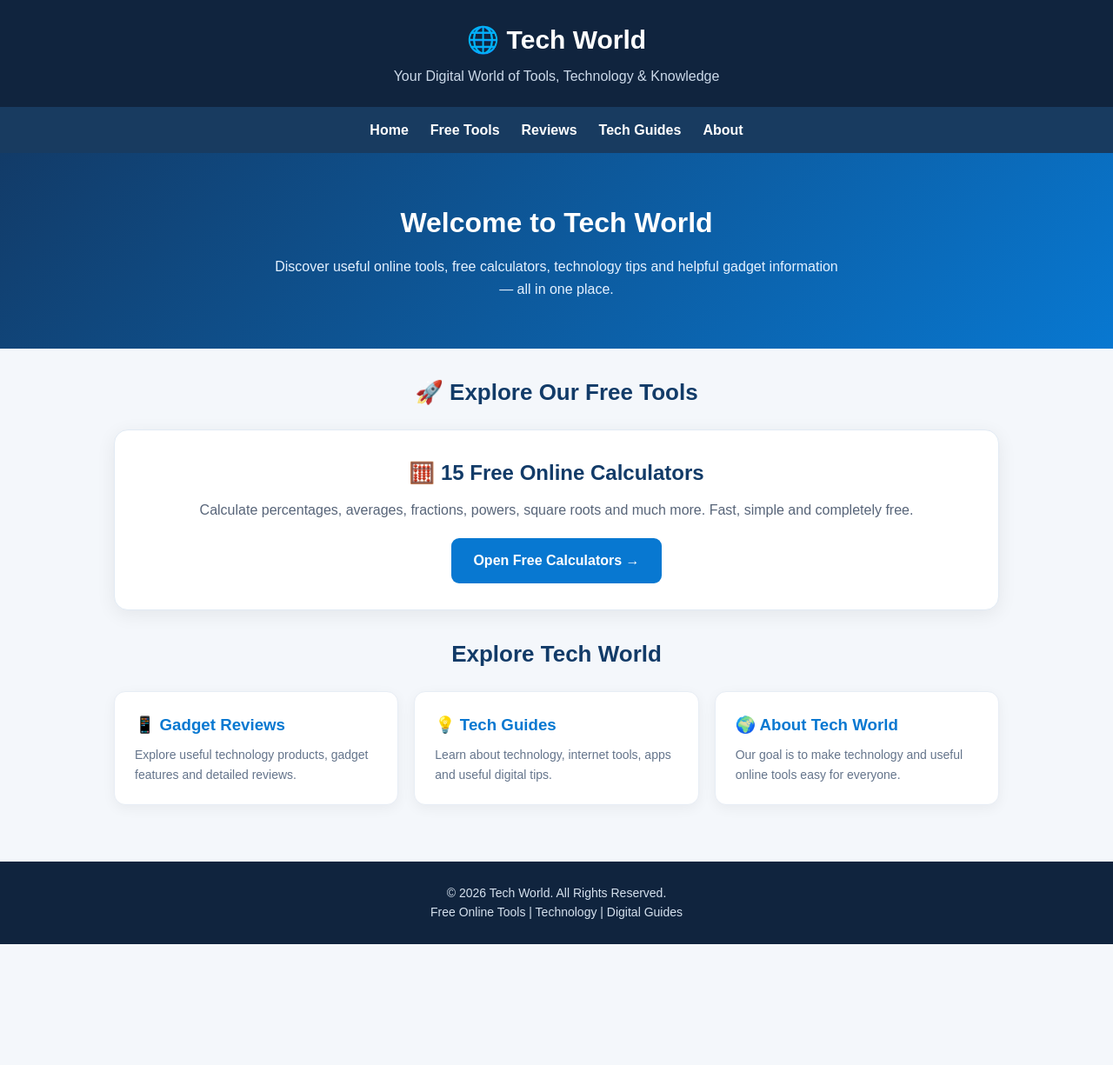
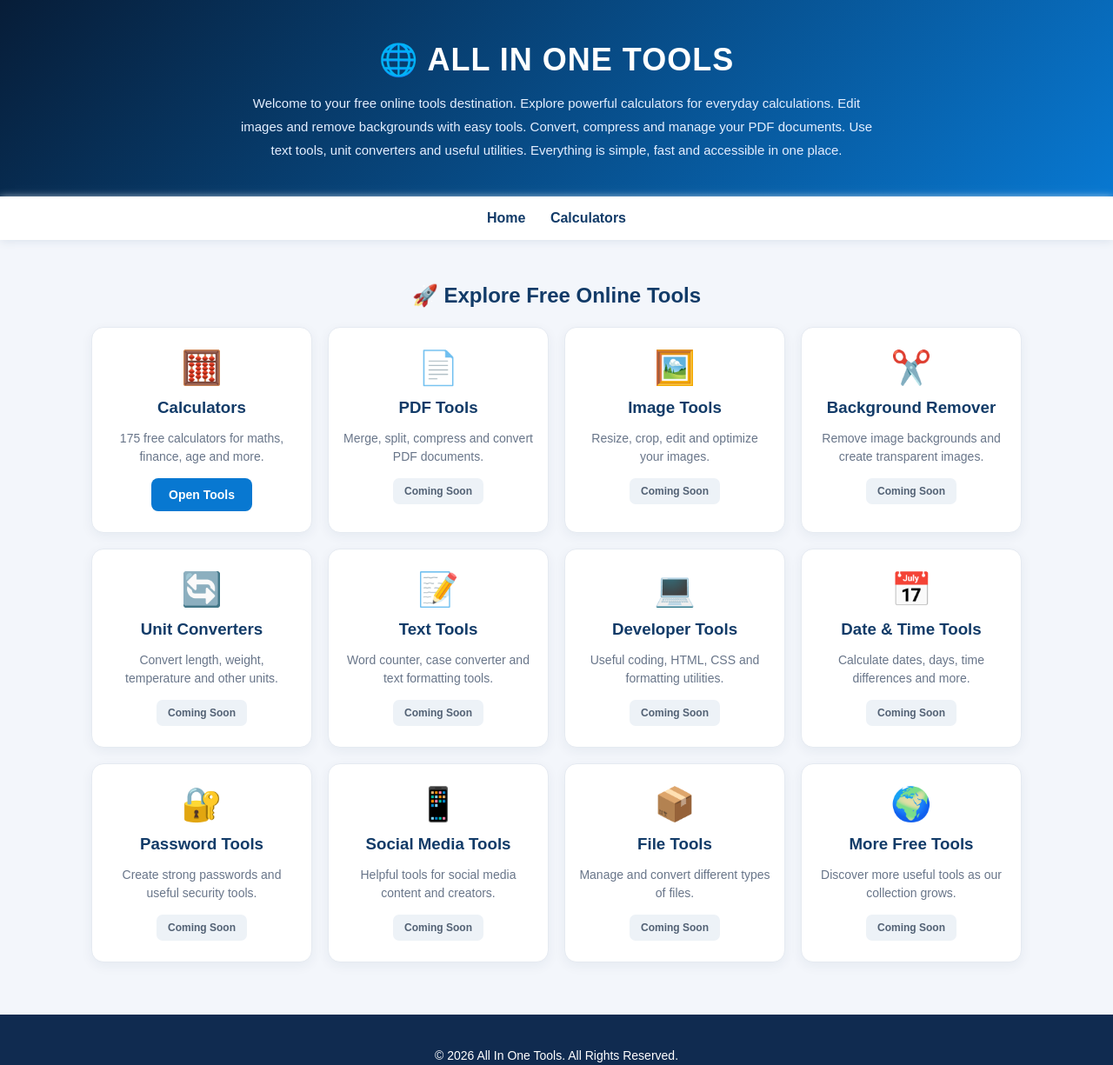
Before and after one commit to Azhar-12345/My-website, a plain HTML site: page index.html in a window 1280 px wide. Shown: the top 1225 px of the page at 87% size. Before the commit the page ends 1086 px from the top, so only its background shows below. Drawn offline with Linux system fonts and the light colour scheme.

Commit message:
All in One Tools

```diff
--- a/index.html
+++ b/index.html
@@ -1,204 +1,148 @@
-
 <!DOCTYPE html>
 <html lang="en">
 <head>
 <meta charset="UTF-8">
 <meta name="viewport" content="width=device-width, initial-scale=1.0">
-<meta name="description" content="Explore free online calculators, technology guides, gadget reviews and useful digital tools.">
-<title>Tech World - Free Online Tools & Technology</title>
+<title>All In One Tools - Free Online Tools</title>
+<meta name="description" content="Use free online calculators, PDF tools, image tools, background remover, converters, text tools and many more useful tools in one place.">
 
 <style>
-* {
-  margin: 0;
-  padding: 0;
-  box-sizing: border-box;
-}
-body {
-  font-family: Arial, sans-serif;
-  background: #f4f7fb;
-  color: #172033;
-  line-height: 1.6;
-}
-header {
-  background: #10243e;
-  color: white;
-  padding: 22px 16px;
-  text-align: center;
-}
-header h1 {
-  font-size: 30px;
-}
-header p {
-  color: #cbd9e9;
-  margin-top: 5px;
-}
-nav {
-  background: #183b60;
-  display: flex;
-  justify-content: center;
-  flex-wrap: wrap;
-  gap: 25px;
-  padding: 14px;
-}
-nav a {
-  color: white;
-  text-decoration: none;
-  font-weight: bold;
-}
-nav a:hover {
-  color: #55d6be;
-}
-.hero {
-  text-align: center;
-  padding: 55px 18px;
-  background: linear-gradient(135deg, #123b68, #0878d1);
-  color: white;
-}
-.hero h2 {
-  font-size: 32px;
-  margin-bottom: 12px;
-}
-.hero p {
-  max-width: 650px;
-  margin: auto;
-  color: #e4f1ff;
-}
-.container {
-  max-width: 1050px;
-  margin: auto;
-  padding: 30px 16px;
-}
-.section-title {
-  text-align: center;
-  margin-bottom: 22px;
-  color: #123b68;
-  font-size: 26px;
-}
-.calculator-box {
-  background: white;
-  border-radius: 16px;
-  padding: 30px 18px;
-  text-align: center;
-  box-shadow: 0 5px 22px rgba(0,0,0,0.07);
-  border: 1px solid #e1eaf4;
-  margin-bottom: 30px;
-}
-.calculator-box h3 {
-  font-size: 24px;
-  color: #123b68;
-  margin-bottom: 10px;
-}
-.calculator-box p {
-  color: #586579;
-  margin-bottom: 20px;
-}
-.main-button {
-  display: inline-block;
-  background: #0878d1;
-  color: white;
-  padding: 13px 25px;
-  border-radius: 9px;
-  text-decoration: none;
-  font-weight: bold;
-}
-.main-button:hover {
-  background: #065da5;
-}
-.grid {
-  display: grid;
-  grid-template-columns: repeat(auto-fit, minmax(220px, 1fr));
-  gap: 18px;
-}
-.card {
-  background: white;
-  padding: 23px;
-  border-radius: 13px;
-  box-shadow: 0 4px 15px rgba(0,0,0,0.05);
-  border: 1px solid #e7edf5;
-}
-.card h3 {
-  color: #0878d1;
-  margin-bottom: 8px;
-}
-.card p {
-  color: #64748b;
-  font-size: 14px;
-}
-footer {
-  background: #10243e;
-  color: #d5e1ee;
-  text-align: center;
-  padding: 25px 15px;
-  margin-top: 35px;
-}
-footer p {
-  font-size: 14px;
-}
-@media(max-width:600px) {
-  header h1 { font-size: 25px; }
-  .hero h2 { font-size: 26px; }
-  nav { gap: 15px; }
-  nav a { font-size: 14px; }
-}
+*{box-sizing:border-box}
+body{margin:0;font-family:Arial,sans-serif;background:#f3f6fb;color:#172033}
+header{background:linear-gradient(135deg,#071d38,#0878d1);color:white;text-align:center;padding:48px 15px 40px}
+header h1{font-size:36px;margin:0 0 15px;letter-spacing:1px}
+header p{max-width:750px;margin:auto;line-height:1.8;font-size:15px;color:#e4efff}
+nav{background:white;padding:16px;text-align:center;box-shadow:0 2px 10px #dce3ed}
+nav a{color:#123b68;text-decoration:none;font-weight:bold;margin:0 12px}
+h2{text-align:center;color:#123b68;margin:35px 0 22px}
+.container{max-width:1100px;margin:auto;padding:15px}
+.grid{display:grid;grid-template-columns:repeat(auto-fit,minmax(220px,1fr));gap:18px}
+.card{background:white;border:1px solid #e5eaf1;border-radius:14px;padding:24px 15px;text-align:center;box-shadow:0 4px 14px rgba(20,50,90,.06);transition:.2s}
+.card:hover{transform:translateY(-4px);box-shadow:0 8px 20px rgba(20,50,90,.12)}
+.icon{font-size:38px}
+.card h3{color:#123b68;margin:13px 0 9px}
+.card p{font-size:14px;color:#687589;line-height:1.5;min-height:42px}
+.btn{display:inline-block;background:#0878d1;color:white;text-decoration:none;padding:11px 20px;border-radius:8px;font-weight:bold;font-size:14px}
+.btn:hover{background:#075ca5}
+.soon{display:inline-block;background:#edf2f7;color:#526174;padding:8px 13px;border-radius:7px;font-size:12px;font-weight:bold}
+footer{margin-top:45px;background:#102b50;color:white;text-align:center;padding:25px 12px;font-size:14px}
 </style>
 </head>
 
 <body>
 
 <header>
-  <h1>🌐 Tech World</h1>
-  <p>Your Digital World of Tools, Technology & Knowledge</p>
+<h1>🌐 ALL IN ONE TOOLS</h1>
+<p>
+Welcome to your free online tools destination.
+Explore powerful calculators for everyday calculations.
+Edit images and remove backgrounds with easy tools.
+Convert, compress and manage your PDF documents.
+Use text tools, unit converters and useful utilities.
+Everything is simple, fast and accessible in one place.
+</p>
 </header>
 
 <nav>
-  <a href="index.html">Home</a>
-  <a href="#tools">Free Tools</a>
-  <a href="#reviews">Reviews</a>
-  <a href="#guides">Tech Guides</a>
-  <a href="#about">About</a>
+<a href="index.html">Home</a>
+<a href="calculators.html">Calculators</a>
 </nav>
 
-<section class="hero">
-  <h2>Welcome to Tech World</h2>
-  <p>Discover useful online tools, free calculators, technology tips and helpful gadget information — all in one place.</p>
-</section>
+<div class="container">
+<h2>🚀 Explore Free Online Tools</h2>
 
-<main class="container">
+<div class="grid">
 
-  <h2 class="section-title" id="tools">🚀 Explore Our Free Tools</h2>
+<div class="card">
+<div class="icon">🧮</div>
+<h3>Calculators</h3>
+<p>175 free calculators for maths, finance, age and more.</p>
+<a class="btn" href="calculators.html">Open Tools</a>
+</div>
 
-  <section class="calculator-box">
-    <h3>🧮 15 Free Online Calculators</h3>
-    <p>Calculate percentages, averages, fractions, powers, square roots and much more. Fast, simple and completely free.</p>
-    <a class="main-button" href="calculators.html">Open Free Calculators →</a>
-  </section>
+<div class="card">
+<div class="icon">📄</div>
+<h3>PDF Tools</h3>
+<p>Merge, split, compress and convert PDF documents.</p>
+<span class="soon">Coming Soon</span>
+</div>
 
-  <h2 class="section-title">Explore Tech World</h2>
+<div class="card">
+<div class="icon">🖼️</div>
+<h3>Image Tools</h3>
+<p>Resize, crop, edit and optimize your images.</p>
+<span class="soon">Coming Soon</span>
+</div>
 
-  <section class="grid">
+<div class="card">
+<div class="icon">✂️</div>
+<h3>Background Remover</h3>
+<p>Remove image backgrounds and create transparent images.</p>
+<span class="soon">Coming Soon</span>
+</div>
 
-    <div class="card" id="reviews">
-      <h3>📱 Gadget Reviews</h3>
-      <p>Explore useful technology products, gadget features and detailed reviews.</p>
-    </div>
+<div class="card">
+<div class="icon">🔄</div>
+<h3>Unit Converters</h3>
+<p>Convert length, weight, temperature and other units.</p>
+<span class="soon">Coming Soon</span>
+</div>
 
-    <div class="card" id="guides">
-      <h3>💡 Tech Guides</h3>
-      <p>Learn about technology, internet tools, apps and useful digital tips.</p>
-    </div>
+<div class="card">
+<div class="icon">📝</div>
+<h3>Text Tools</h3>
+<p>Word counter, case converter and text formatting tools.</p>
+<span class="soon">Coming Soon</span>
+</div>
 
-    <div class="card" id="about">
-      <h3>🌍 About Tech World</h3>
-      <p>Our goal is to make technology and useful online tools easy for everyone.</p>
-    </div>
+<div class="card">
+<div class="icon">💻</div>
+<h3>Developer Tools</h3>
+<p>Useful coding, HTML, CSS and formatting utilities.</p>
+<span class="soon">Coming Soon</span>
+</div>
 
-  </section>
+<div class="card">
+<div class="icon">📅</div>
+<h3>Date & Time Tools</h3>
+<p>Calculate dates, days, time differences and more.</p>
+<span class="soon">Coming Soon</span>
+</div>
 
-</main>
+<div class="card">
+<div class="icon">🔐</div>
+<h3>Password Tools</h3>
+<p>Create strong passwords and useful security tools.</p>
+<span class="soon">Coming Soon</span>
+</div>
+
+<div class="card">
+<div class="icon">📱</div>
+<h3>Social Media Tools</h3>
+<p>Helpful tools for social media content and creators.</p>
+<span class="soon">Coming Soon</span>
+</div>
+
+<div class="card">
+<div class="icon">📦</div>
+<h3>File Tools</h3>
+<p>Manage and convert different types of files.</p>
+<span class="soon">Coming Soon</span>
+</div>
+
+<div class="card">
+<div class="icon">🌍</div>
+<h3>More Free Tools</h3>
+<p>Discover more useful tools as our collection grows.</p>
+<span class="soon">Coming Soon</span>
+</div>
+
+</div>
+</div>
 
 <footer>
-  <p>© 2026 Tech World. All Rights Reserved.</p>
-  <p>Free Online Tools | Technology | Digital Guides</p>
+<p>© 2026 All In One Tools. All Rights Reserved.</p>
+<p>Free Online Tools for Everyone 🌍</p>
 </footer>
 
 </body>
```
